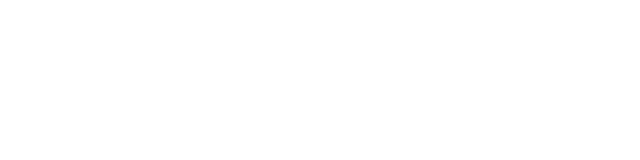
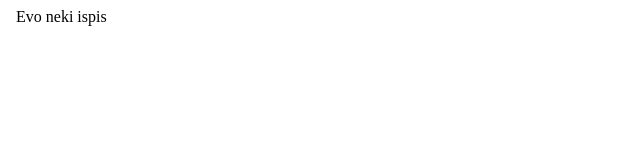
Before and after one commit to Scribtor/ngV1, an Angular app: page / in a window 1280 px wide. Shown: the top 160 px of the page, without its empty margins (0-640 px from the left). Built offline with nearby package versions, Linux system fonts and the light colour scheme.

Commit message:
Fix Testiran. Radi 100%

```diff
--- a/src/app/app.component.html
+++ b/src/app/app.component.html
@@ -4,6 +4,6 @@
 <input type="color" name="boja" id=""> -->
 <div class="container-fluid">
     <div class="row">
-        <!-- <div class="col"><dejino-string-modul-test></dejino-string-modul-test></div> -->
+        <div class="col"><dejino-string-modul-test></dejino-string-modul-test></div>
     </div>
 </div>
--- a/src/app/string-modul-test/string-modul-test.component.ts
+++ b/src/app/string-modul-test/string-modul-test.component.ts
@@ -8,6 +8,7 @@
 })
 export class StringModulTestComponent implements OnInit {
 
+  // tslint:disable-next-line: no-trailing-whitespace
   constructor()
   {
     console.log('neprozvan konzolni ispis');
```
